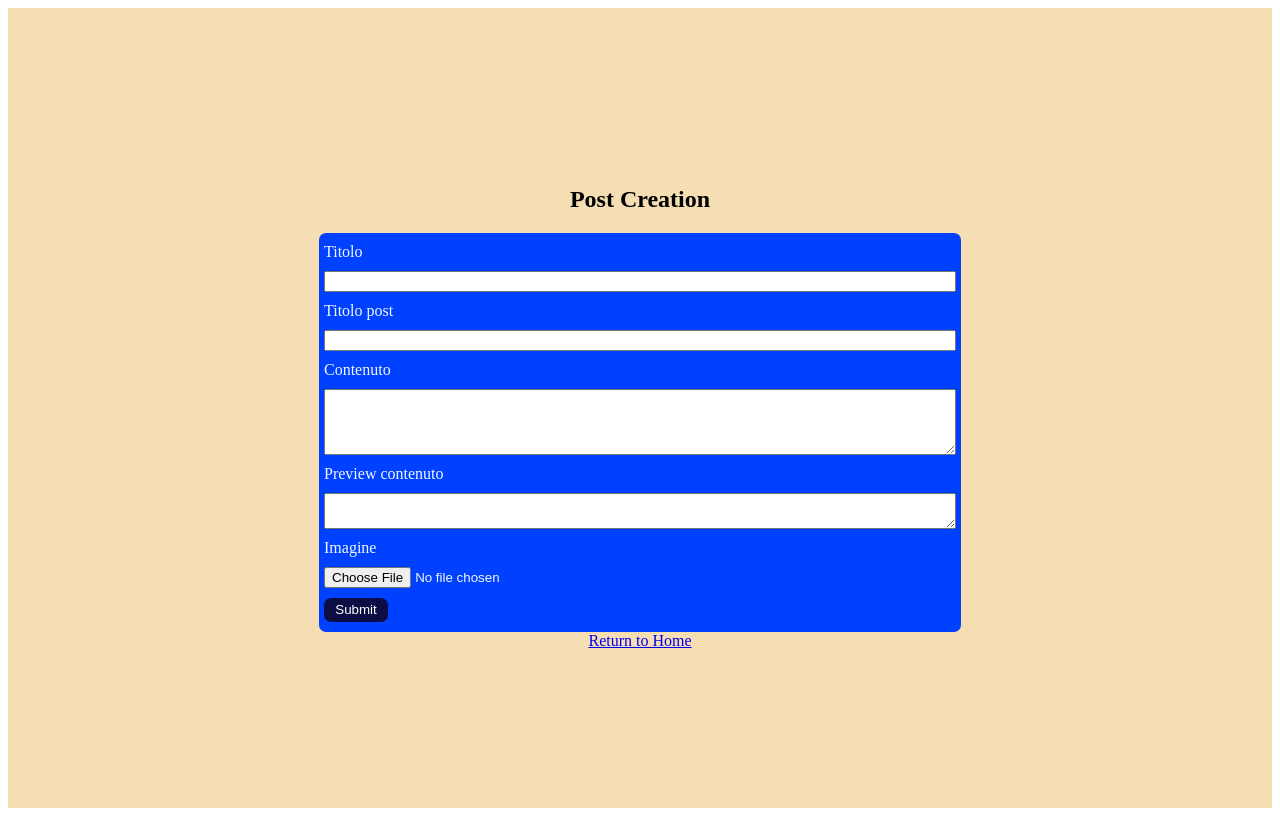
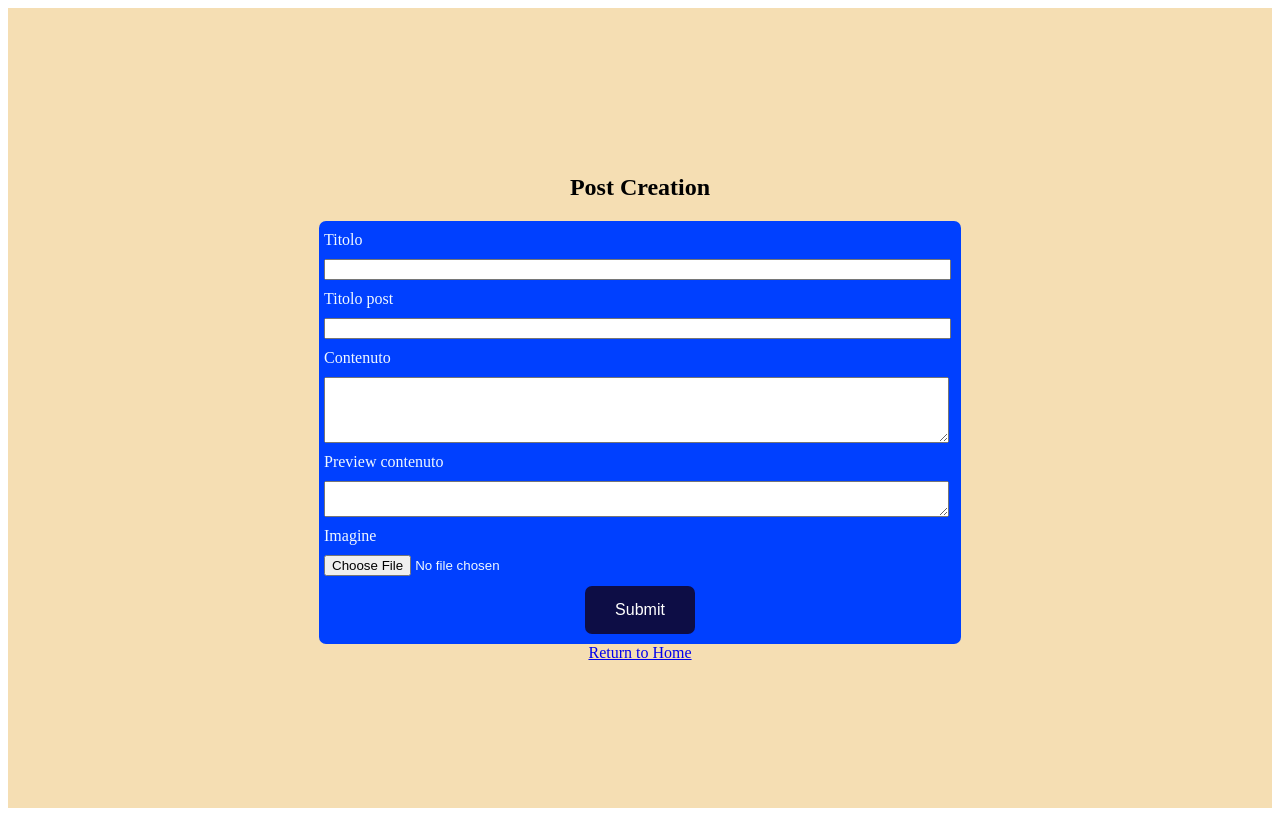
Before and after one commit to ndrx02/node-fs17, a React (Vite) app in the folder Blog/: page /post/create in a window 1280 px wide. Built offline with nearby package versions, Linux system fonts and the light colour scheme.

Commit message:
updated CreationPage.css

```diff
--- a/Blog/src/Components/CreationPage/CreationPage.css
+++ b/Blog/src/Components/CreationPage/CreationPage.css
@@ -8,8 +8,6 @@
     background-color: wheat;
     height: 100vh;
 }
-
-
 .Container form {
     display: flex;
     flex-direction: column;
@@ -21,15 +19,21 @@
     border-radius: 7px;
     padding:10px 5px;
 }
-
 .Container form button {
-    padding: 0;
+    padding: 15px 30px;
     margin: 0;
     border: 0;
     cursor: pointer;
-    height: 1.5rem;
-    width: 4rem;
     border-radius: 7px;
-   background-color: hsl(240, 69%, 16%);
-   color: white;
+    background-color: hsl(240, 69%, 16%);
+    color: white;
+    font-size: medium;
 }
+.Container form input, .Container form textarea {
+    max-width: 98%;
+}
+.submit-button{
+    display: flex;
+    width: 100%;
+    justify-content: center;
+}
--- a/Blog/src/Components/CreationPage/CreationPage.jsx
+++ b/Blog/src/Components/CreationPage/CreationPage.jsx
@@ -18,7 +18,9 @@ export function CreationPage() {
         <textarea id="content-preview" rows="2" cols="30" />
         <label htmlFor="banner">Imagine</label>
         <input class="fileInput" type="file" id="banner" />
-        <button>Submit</button>
+        <div class="submit-button">
+          <button>Submit</button>
+        </div>
       </form>
       <Link to="/">Return to Home</Link>
     </div>
```
